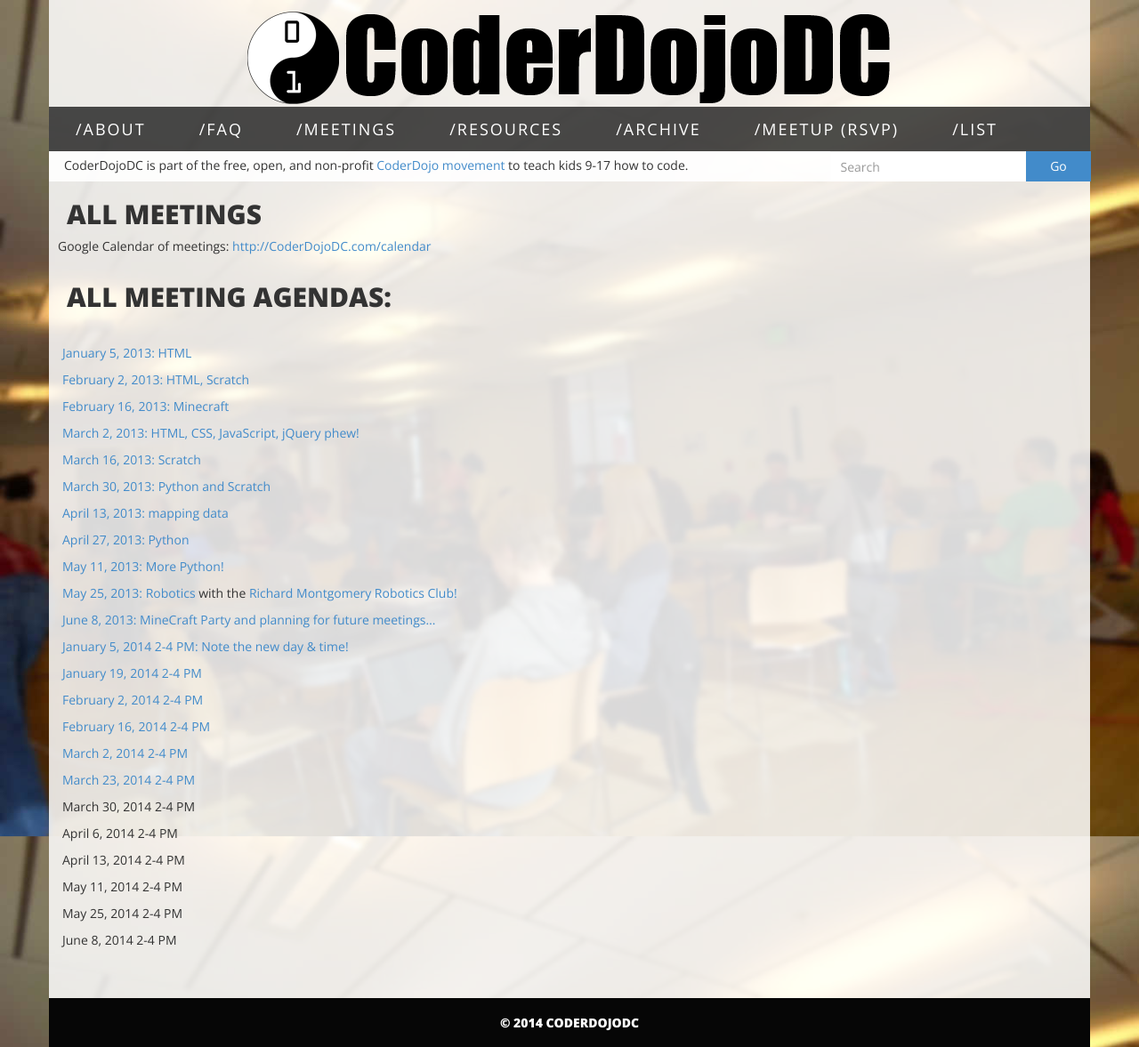
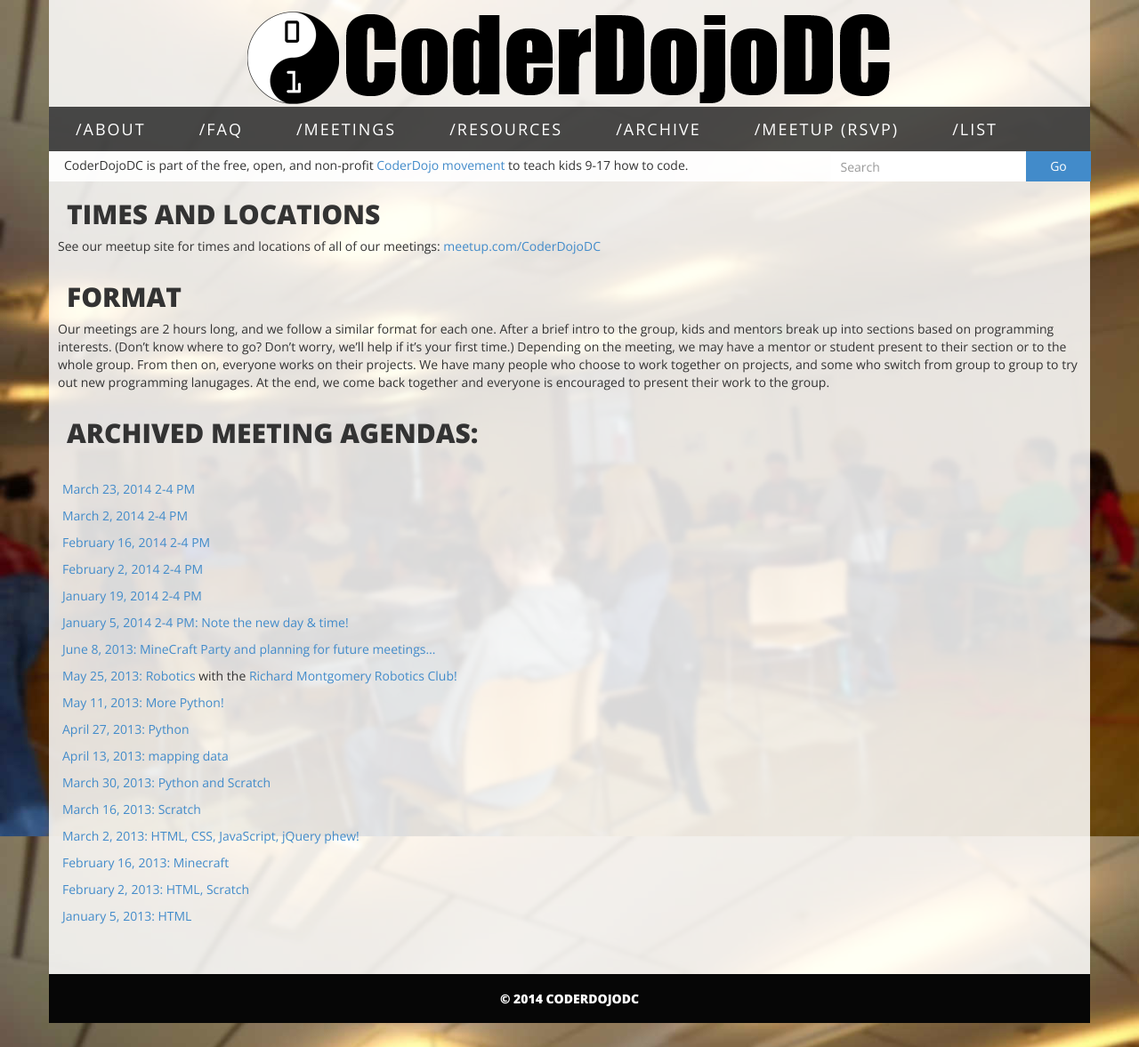
Before and after one commit to CoderDojoDC/CoderDojoDC.github.io, a Jekyll site: the page built from meetings/index.md, in a window 1280 px wide. Shown: the whole page at 89% size. Built offline with Jekyll 4.4.1, drawn with Linux system fonts in a browser that asks for light colours; Markdown is read by kramdown in place of the engine named in the settings.

Commit message:
Update meetings page

```diff
--- a/meetings/index.md
+++ b/meetings/index.md
@@ -2,33 +2,40 @@
 title: 'Meetings'
 layout: default
 ---
-## All Meetings
-Google Calendar of meetings: <a href="http://CoderDojoDC.com/calendar">http://CoderDojoDC.com/calendar</a>
+## Times and locations
 
-## All meeting agendas:
+See our meetup site for times and locations of all of our meetings: [meetup.com/CoderDojoDC](http://www.meetup.com/CoderDojoDC/)
+
+## Format
+
+Our meetings are 2 hours long, and we follow a similar format for each one.
+After a brief intro to the group, kids and mentors break up into sections based
+on programming interests. (Don't know where to go? Don't worry, we'll help if
+it's your first time.) Depending on the meeting, we may have a mentor or
+student present to their section or to the whole group. From then on, everyone
+works on their projects. We have many people who choose to work together on
+projects, and some who switch from group to group to try out new programming
+lanugages. At the end, we come back together and everyone is encouraged to
+present their work to the group.
+
+## Archived meeting agendas:
 
 | |
 | ------------------------------- |
+| [March 23, 2014 2-4 PM](https://docs.google.com/document/d/1t7YSYofqpPSXys0gkkaUz_WpMH5uk5kxrmNpjDr2hKc/edit#) |
+| [March 2, 2014 2-4 PM](https://docs.google.com/document/d/1itm5xlh9oICNCMWzNC2plBsmhg7wMJ7bJrEnny-iLd4/edit?usp=sharing) |
+| [February 16, 2014 2-4 PM](https://docs.google.com/document/d/1d-6YFH_SgyNULMRvnPF6-GioCvfUanvYdrUbEklXo3g/edit) |
+| [February 2, 2014 2-4 PM](https://docs.google.com/document/d/1Mpkd9iEGepHHlXr9hram_TInx7c00inDHbueCwAAq4k/) |
+| [January 19, 2014 2-4 PM](https://docs.google.com/document/d/1DOwrTJGXMblQ5LTR5zyWJuwwKcwFj2hTxb46zlAtVbU/edit) |
+| [January 5, 2014 2-4 PM: Note the new day & time!](https://docs.google.com/document/d/1YvKKVbQmdvnV6nxnsI5Ptkvy7zfba3GANU3aQKTON2k/edit) |
+| [June 8, 2013: MineCraft Party and planning for future meetings…](https://docs.google.com/document/d/1EXsDhhEW51rWUUf_Wr0EvvWBPWPWs-lAcy5qqmI0iJg/edit?usp=sharing) |
+| [May 25, 2013: Robotics](https://docs.google.com/document/d/1Cfg3ORWGFHnBDTn9MmHaIB32-bVxks9brLIGQdlBudY/edit#) with the [Richard Montgomery Robotics Club!](http://rmrobotics.weebly.com/) |
+| [May 11, 2013: More Python!](https://docs.google.com/document/d/1hrEUYrNOob_2XCe1p9QBSpbIVbxFb7gJ3MhB0MFRLpw/edit?usp=sharing) |
+| [April 27, 2013: Python](https://docs.google.com/document/d/18o5ZKUEDyPwnH_jTIomuYtrDcGQuXwIVWiUVT_6IOKA/edit) |
+| [April 13, 2013: mapping data](https://docs.google.com/document/d/1kEALzkutwp5G_ZXc3GqdegBPlSSPPCU6e2ADGARkD6s/edit?usp=sharing) |
+| [March 30, 2013: Python and Scratch](https://docs.google.com/document/d/1-QtR-KPgApGMyVCcOK8wJK5Wft4R68TQZusz-unZbXg/edit?usp=sharing) |
+| [March 16, 2013: Scratch](https://docs.google.com/document/d/1Vb0tqq-fMaEk-JTlD5JfSstTP_mX1sGykC898oMhWqc/edit?usp=sharing) |
+| [March 2, 2013: HTML, CSS, JavaScript, jQuery phew!](https://docs.google.com/document/d/1EbaTo04tZZx60w5EdmlDeE2znG0UGHtzencNnh_V9f0/edit?usp=sharing) |
+| [February 16, 2013: Minecraft](https://docs.google.com/document/d/1c9hEajdns3McqrfsJjqQM_ewIZyzpIkf9NQjSTQn-eQ/edit) |
+| [February 2, 2013: HTML, Scratch](https://docs.google.com/document/d/1_kps5fXgeEk_woA-hFB4UPRHjGAmt4picVpC3XOSskM/edit?usp=sharing) |
 | [January 5, 2013: HTML](https://docs.google.com/document/d/1t4ZuANh_BW9utijFcHQDHaU8IPNSNmiC8EDzrf_veRE/edit?usp=sharing) |
-| [February 2, 2013: HTML, Scratch](https://docs.google.com/document/d/1_kps5fXgeEk_woA-hFB4UPRHjGAmt4picVpC3XOSskM/edit?usp=sharing) |
-| [February 16, 2013: Minecraft](https://docs.google.com/document/d/1c9hEajdns3McqrfsJjqQM_ewIZyzpIkf9NQjSTQn-eQ/edit) |
-| [March 2, 2013: HTML, CSS, JavaScript, jQuery phew!](https://docs.google.com/document/d/1EbaTo04tZZx60w5EdmlDeE2znG0UGHtzencNnh_V9f0/edit?usp=sharing) |
-| [March 16, 2013: Scratch](https://docs.google.com/document/d/1Vb0tqq-fMaEk-JTlD5JfSstTP_mX1sGykC898oMhWqc/edit?usp=sharing) |
-| [March 30, 2013: Python and Scratch](https://docs.google.com/document/d/1-QtR-KPgApGMyVCcOK8wJK5Wft4R68TQZusz-unZbXg/edit?usp=sharing) |
-| [April 13, 2013: mapping data](https://docs.google.com/document/d/1kEALzkutwp5G_ZXc3GqdegBPlSSPPCU6e2ADGARkD6s/edit?usp=sharing) |
-| [April 27, 2013: Python](https://docs.google.com/document/d/18o5ZKUEDyPwnH_jTIomuYtrDcGQuXwIVWiUVT_6IOKA/edit) |
-| [May 11, 2013: More Python!](https://docs.google.com/document/d/1hrEUYrNOob_2XCe1p9QBSpbIVbxFb7gJ3MhB0MFRLpw/edit?usp=sharing) |
-| [May 25, 2013: Robotics](https://docs.google.com/document/d/1Cfg3ORWGFHnBDTn9MmHaIB32-bVxks9brLIGQdlBudY/edit#) with the [Richard Montgomery Robotics Club!](http://rmrobotics.weebly.com/) |
-| [June 8, 2013: MineCraft Party and planning for future meetings…](https://docs.google.com/document/d/1EXsDhhEW51rWUUf_Wr0EvvWBPWPWs-lAcy5qqmI0iJg/edit?usp=sharing) |
-| [January 5, 2014 2-4 PM: Note the new day & time!](https://docs.google.com/document/d/1YvKKVbQmdvnV6nxnsI5Ptkvy7zfba3GANU3aQKTON2k/edit) |
-| [January 19, 2014 2-4 PM](https://docs.google.com/document/d/1DOwrTJGXMblQ5LTR5zyWJuwwKcwFj2hTxb46zlAtVbU/edit) |
-| [February 2, 2014 2-4 PM](https://docs.google.com/document/d/1Mpkd9iEGepHHlXr9hram_TInx7c00inDHbueCwAAq4k/) |
-| [February 16, 2014 2-4 PM](https://docs.google.com/document/d/1d-6YFH_SgyNULMRvnPF6-GioCvfUanvYdrUbEklXo3g/edit) |
-| [March 2, 2014 2-4 PM](https://docs.google.com/document/d/1itm5xlh9oICNCMWzNC2plBsmhg7wMJ7bJrEnny-iLd4/edit?usp=sharing) |
-| [March 23, 2014 2-4 PM](https://docs.google.com/document/d/1t7YSYofqpPSXys0gkkaUz_WpMH5uk5kxrmNpjDr2hKc/edit#) |
-| March 30, 2014 2-4 PM |
-| April 6, 2014 2-4 PM |
-| April 13, 2014 2-4 PM |
-| May 11, 2014 2-4 PM |
-| May 25, 2014 2-4 PM |
-| June 8, 2014 2-4 PM |
```
